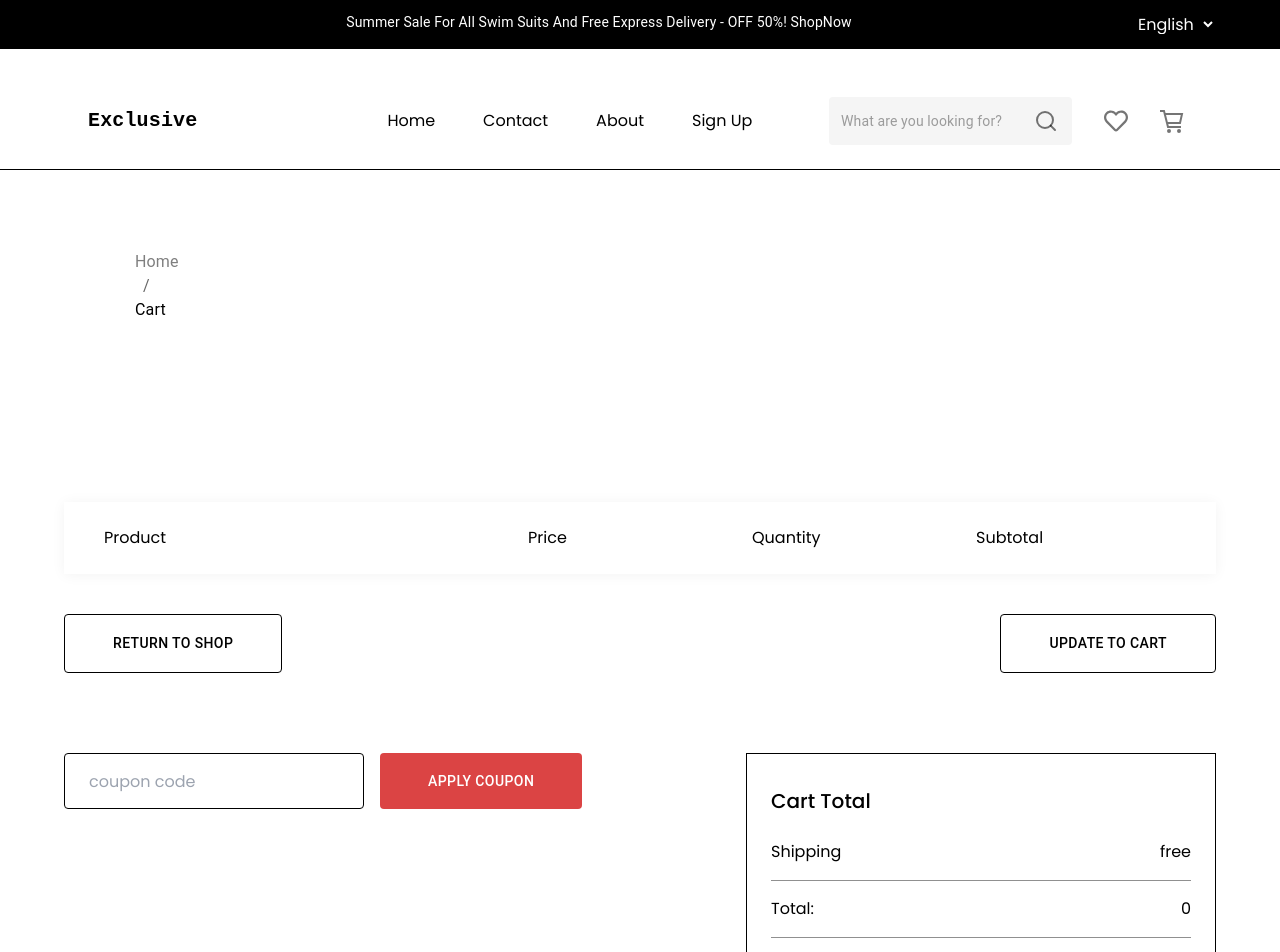
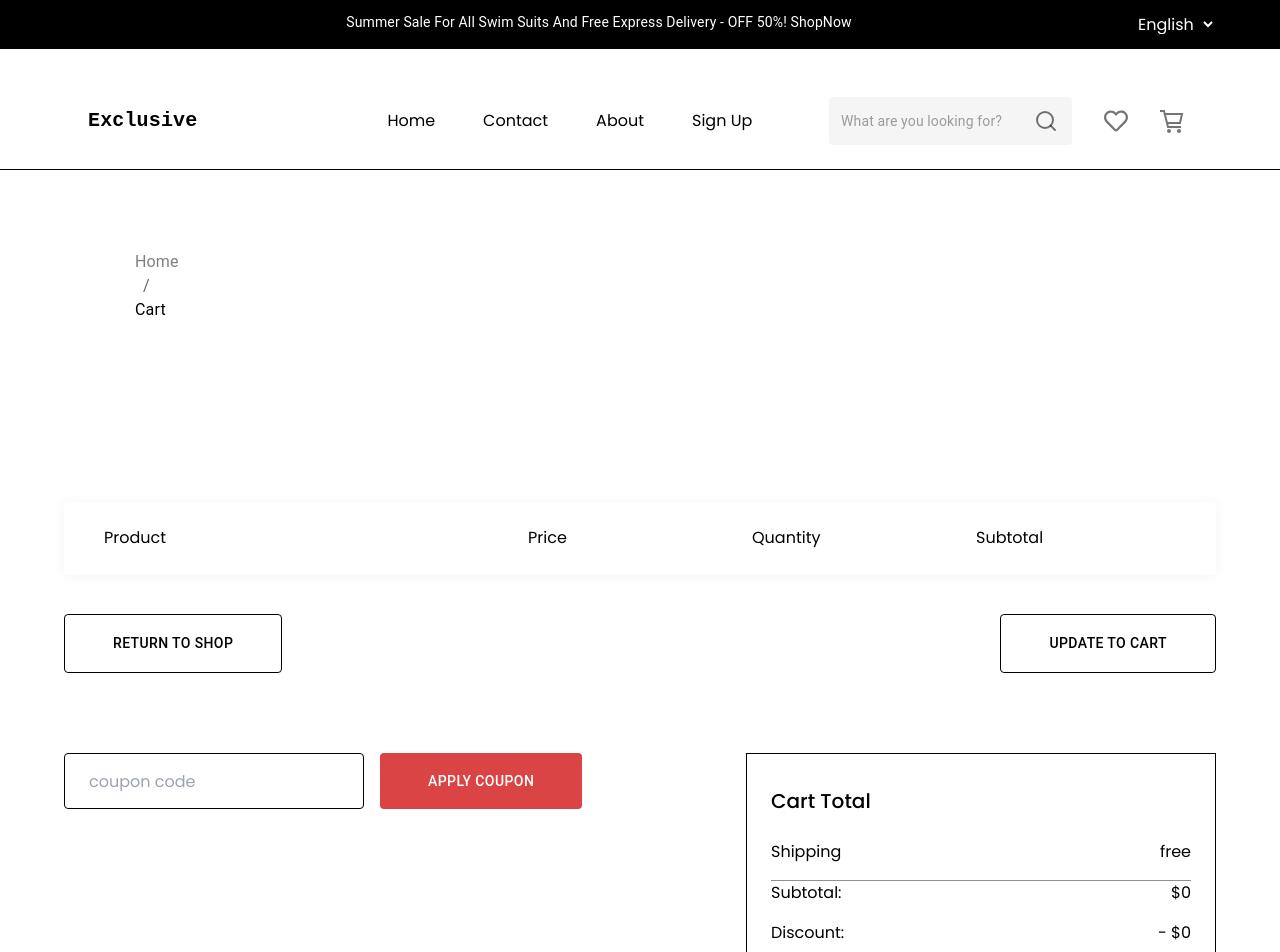
Before and after one commit to Nazirdin1/ex-store, a React (Vite) app: page /cart in a window 1280 px wide. Shown: the top 952 px of the page. Built offline with nearby package versions, Linux system fonts and the light colour scheme.

Commit message:
modified:   src/pages/cart/Cart.jsx 	modified:   src/pages/checkOut/CheckOut.jsx

```diff
--- a/src/pages/cart/Cart.jsx
+++ b/src/pages/cart/Cart.jsx
@@ -3,13 +3,32 @@ import { useDispatch, useSelector } from "react-redux";
 import { TiDelete } from "react-icons/ti";
 import { removeItem, updateQuantity } from "../../redux/slices/cartSlice";
 import { Link } from "react-router-dom";
-import { useEffect } from "react";
+import { useEffect, useState } from "react";
 import { updateCart } from "../../redux/slices/cartSlice";
 
 const Cart = () => {
   const { items } = useSelector((state) => state.cart);
   const dispatch = useDispatch();
-  const total = items?.reduce((acc, item) => acc + item.price * item.quantity, 0) || 0;
+  const [couponCode, setCouponCode] = useState(""); // State for coupon code
+  const [discount, setDiscount] = useState(0); // State for discount
+  const subtotal = items?.reduce((acc, item) => acc + item.price * item.quantity, 0) || 0;
+  const total =  subtotal - (subtotal * discount);
+
+
+
+  const handleCouponChange = (e) => {
+    setCouponCode(e.target.value);
+  };
+
+  const handleCouponApply = () => {
+    // Replace with your actual coupon logic
+    if (couponCode === "www") {
+      setDiscount(0.1); // 10% discount
+    } else {
+      setDiscount(0);
+      alert("Invalid coupon code");
+    }
+  };
 
   useEffect(() => {
     dispatch(updateCart());
@@ -25,18 +44,18 @@ const Cart = () => {
 
   return (
     <div>
-      <Breadcrumbs  aria-label="breadcrumb" style={{margin:'80px 1200px 0px 135px'}}>
+      <Breadcrumbs aria-label="breadcrumb" style={{ margin: '80px 1200px 0px 135px' }}>
         <Link underline="hover" color="#7F7F7F" to="/">
-          <p style={{color:"#7F7F7F"}}>Home</p>
+          <p style={{ color: "#7F7F7F" }}>Home</p>
         </Link>
         <Link
           underline="hover"
           color="inherit"
           to="/cart"
         >
-        Cart
+          Cart
         </Link>
-      </Breadcrumbs>
+      </Breadcrumbs>
       <Container maxWidth="lg" sx={{ paddingTop: "180px" }}>
         <Box>
           <Box
@@ -143,10 +162,10 @@ const Cart = () => {
         <Box sx={{ display: "flex", justifyContent: "space-between", marginTop: "80px" }}>
           <Box sx={{ display: "flex", gap: "16px" }}>
             <div style={{ width: "300px", height: "56px", border: "1px solid #000", borderRadius: "4px", padding: "16px 5px 16px 24px" }}>
-              <input style={{ width: "100%", outline: "none" }} type="text" placeholder="coupon code" />
+              <input onChange={handleCouponChange} style={{ width: "100%", outline: "none" }} type="text" placeholder="coupon code" />
             </div>
             <div>
-              <Button
+              <Button onClick={handleCouponApply}
                 variant="outlined"
                 sx={{
                   padding: "16px 48px",
@@ -169,6 +188,14 @@ const Cart = () => {
             <Box sx={{ display: "flex", justifyContent: "space-between", paddingBottom: "16px", borderBottom: "1px solid #909090" }}>
               <p>Shipping</p>
               <p>free</p>
+            </Box>
+            <Box sx={{ display: 'flex', justifyContent: 'space-between' }}>
+              <p>Subtotal:</p>
+              <p style={{ marginBottom: '16px' }}>${subtotal}</p>
+            </Box>
+            <Box sx={{ display: 'flex', justifyContent: 'space-between' }}>
+              <p>Discount:</p>
+              <p style={{ marginBottom: '16px' }}>- ${subtotal * discount}</p>
             </Box>
             <Box sx={{ display: "flex", justifyContent: "space-between", padding: "16px 0", borderBottom: "1px solid #909090" }}>
               <p>Total:</p>
--- a/src/pages/checkOut/CheckOut.jsx
+++ b/src/pages/checkOut/CheckOut.jsx
@@ -36,7 +36,8 @@ const inputs = [
 const CheckOut = () => {
   const { items } = useSelector((store) => store.cart);
   const dispatch = useDispatch();
-  const total = items?.reduce((prev, next) => prev + next.price * next.quantity, 0) || 0;
+  const subtotal = items?.reduce((prev, next) => prev + next.price * next.quantity, 0) || 0;
+  const total =  subtotal - (subtotal * 0.1);
 
   const [selectedPayment, setSelectedPayment] = useState("");
 
```
